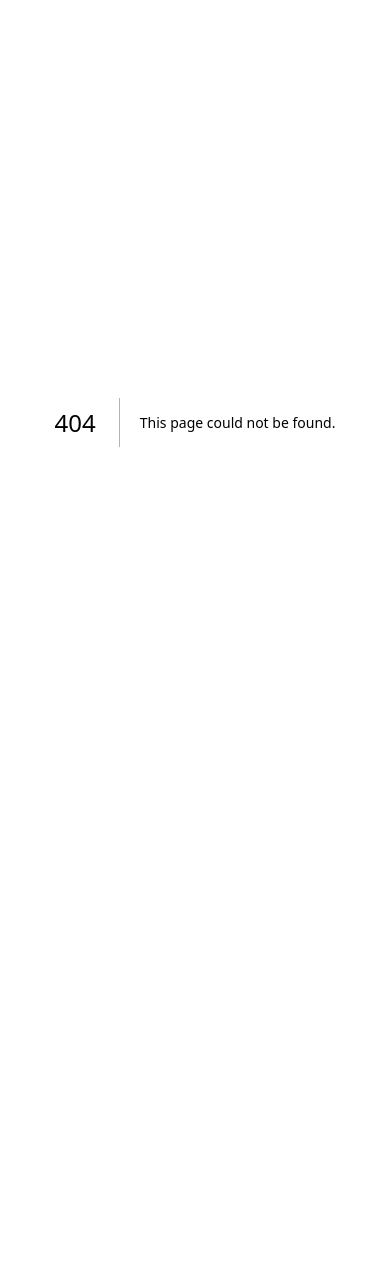
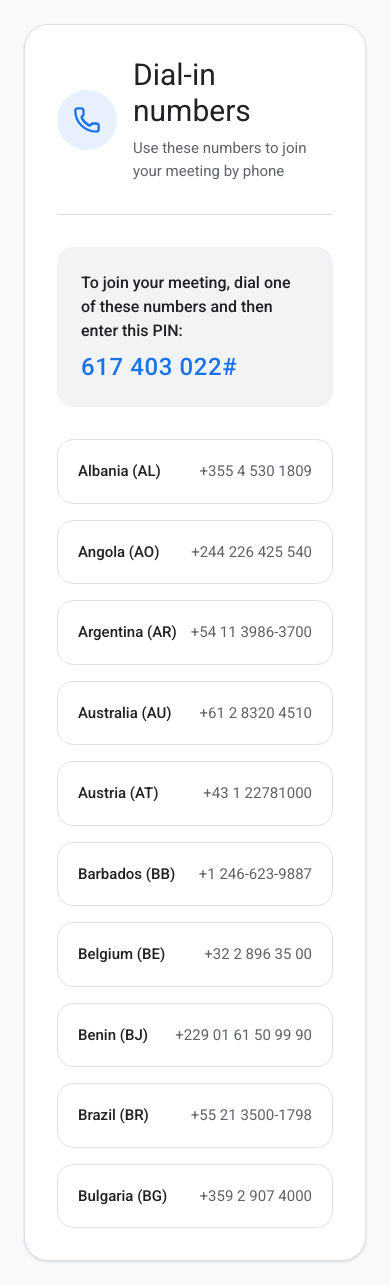
Before and after one commit to Samiksha13513/google-meet-frontend, a Next.js app: page /more-phone-numbers in a window 390 px wide. Before the commit this address had no page. Before the commit the page ends 844 px from the top, so only its background shows below. Built offline with nearby package versions, Linux system fonts and the light colour scheme.

Commit message:
fix more phone

```diff
--- /dev/null
+++ b/app/more-phone-numbers/page.tsx
@@ -0,0 +1,48 @@
+import { Phone } from "lucide-react";
+
+export default function MorePhoneNumbers() {
+  const phoneNumbers = [
+    ["Albania (AL)", "+355 4 530 1809"],
+    ["Angola (AO)", "+244 226 425 540"],
+    ["Argentina (AR)", "+54 11 3986-3700"],
+    ["Australia (AU)", "+61 2 8320 4510"],
+    ["Austria (AT)", "+43 1 22781000"],
+    ["Barbados (BB)", "+1 246-623-9887"],
+    ["Belgium (BE)", "+32 2 896 35 00"],
+    ["Benin (BJ)", "+229 01 61 50 99 90"],
+    ["Brazil (BR)", "+55 21 3500-1798"],
+    ["Bulgaria (BG)", "+359 2 907 4000"],
+  ];
+
+  return (
+    <div className="min-h-screen bg-[#f8f9fa] p-6 sm:p-12">
+      <div className="mx-auto max-w-4xl rounded-3xl bg-white p-8 shadow-sm border border-[#dfe1e5]">
+        <div className="mb-8 flex items-center gap-4 border-b border-[#dfe1e5] pb-8">
+          <div className="rounded-full bg-[#e8f0fe] p-4 text-[#1a73e8]">
+            <Phone size={28} />
+          </div>
+          <div>
+            <h1 className="text-3xl font-normal text-[#202124]">Dial-in numbers</h1>
+            <p className="mt-2 text-[15px] text-[#5f6368]">Use these numbers to join your meeting by phone</p>
+          </div>
+        </div>
+
+        <div className="mb-8 rounded-2xl bg-[#f1f3f4] p-6">
+          <p className="text-[16px] font-medium text-[#202124]">
+            To join your meeting, dial one of these numbers and then enter this PIN:
+          </p>
+          <p className="mt-2 text-2xl font-medium tracking-wide text-[#1a73e8]">617 403 022#</p>
+        </div>
+
+        <div className="grid gap-4 sm:grid-cols-2">
+          {phoneNumbers.map(([country, number]) => (
+            <div key={country} className="flex items-center justify-between rounded-2xl border border-[#dfe1e5] p-5 hover:bg-[#f8f9fa] transition-colors">
+              <span className="text-[15px] font-medium text-[#202124]">{country}</span>
+              <span className="text-[15px] font-mono text-[#5f6368]">{number}</span>
+            </div>
+          ))}
+        </div>
+      </div>
+    </div>
+  );
+}
--- a/components/ui/meeting-action.tsx
+++ b/components/ui/meeting-action.tsx
@@ -25,7 +25,6 @@ export function MeetingActions() {
   const [showModal, setShowModal] = useState(false);
   const [error, setError] = useState("");
   const [copied, setCopied] = useState(false);
-  const [showMorePhoneNumbers, setShowMorePhoneNumbers] = useState(false);
   const [showShareDetails, setShowShareDetails] = useState(false);
 
   const [joining, setJoining] = useState(false);
@@ -300,44 +299,15 @@ export function MeetingActions() {
 
         {/* More phone numbers */}
         <button
-          onClick={() => setShowMorePhoneNumbers((value) => !value)}
+          onClick={() => window.open('/more-phone-numbers', '_blank')}
           className="mt-8 flex items-center gap-3 text-[#1a73e8] hover:underline"
           type="button"
         >
           <Phone size={18} />
           <span className="text-[16px]">
-            {showMorePhoneNumbers ? "Hide phone numbers" : "More phone numbers"}
+            More phone numbers
           </span>
         </button>
-
-        {showMorePhoneNumbers && (
-          <div className="mt-6 rounded-[20px] border border-[#dfe1e5] bg-white p-4 text-[#202124] shadow-sm">
-            <p className="text-[15px] font-medium">
-              To join your meeting, dial one of these numbers and then enter this PIN:
-            </p>
-            <p className="mt-1 text-[15px] text-[#5f6368]">617 403 022#</p>
-
-            <div className="mt-4 grid gap-3 sm:grid-cols-2">
-              {[
-                ["Albania (AL)", "+355 4 530 1809"],
-                ["Angola (AO)", "+244 226 425 540"],
-                ["Argentina (AR)", "+54 11 3986-3700"],
-                ["Australia (AU)", "+61 2 8320 4510"],
-                ["Austria (AT)", "+43 1 22781000"],
-                ["Barbados (BB)", "+1 246-623-9887"],
-                ["Belgium (BE)", "+32 2 896 35 00"],
-                ["Benin (BJ)", "+229 01 61 50 99 90"],
-                ["Brazil (BR)", "+55 21 3500-1798"],
-                ["Bulgaria (BG)", "+359 2 907 4000"],
-              ].map(([country, number]) => (
-                <div key={country} className="rounded-2xl bg-[#f8f9fa] p-3">
-                  <p className="text-[14px] font-medium text-[#202124]">{country}</p>
-                  <p className="mt-1 text-[15px] text-[#5f6368]">{number}</p>
-                </div>
-              ))}
-            </div>
-          </div>
-        )}
 
         {/* Share full details */}
         <button
```
